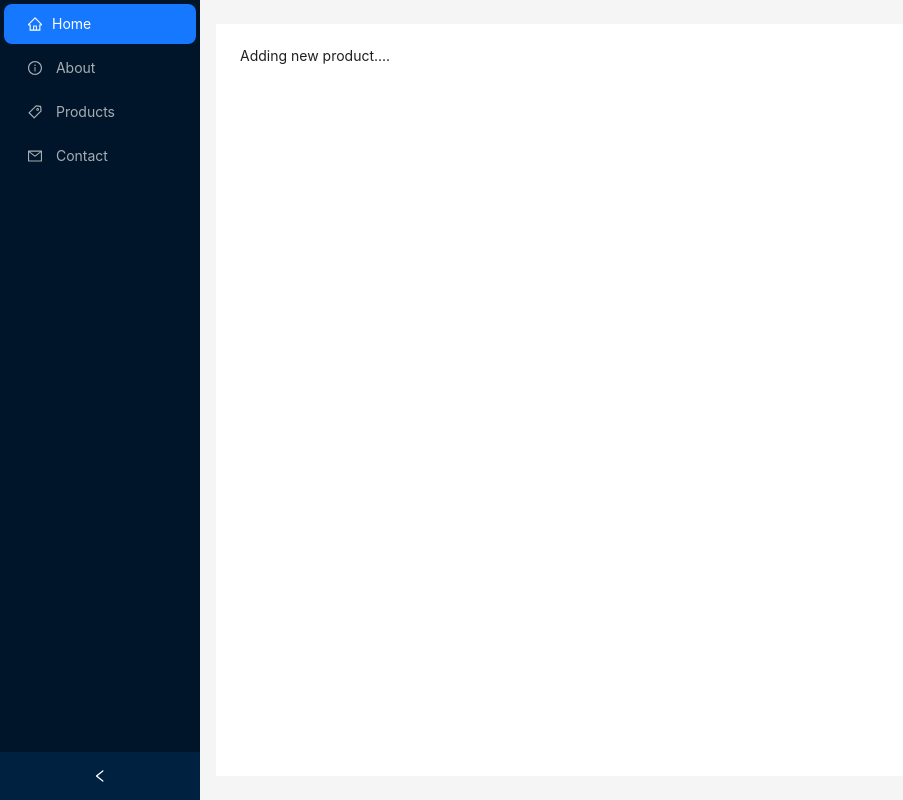
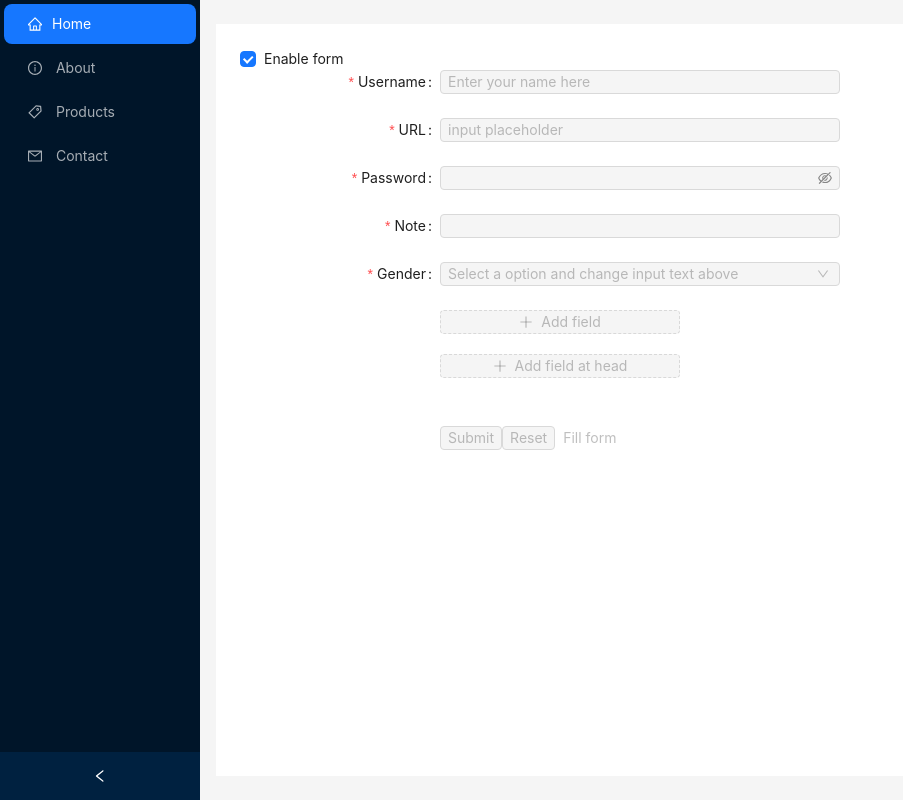
Before and after one commit to DheerajMlveda/React-Training, a React (Create React App) app: page /addProduct in a window 1280 px wide. Shown: the whole page, without its empty margins (0-903 px from the left). Built offline with nearby package versions, Linux system fonts and the light colour scheme.

Commit message:
AntD form

```diff
--- a/src/AntdNav.jsx
+++ b/src/AntdNav.jsx
@@ -36,7 +36,7 @@ export default class SiderDemo extends Component {
           <div className="logo" />
           <Menu theme="dark" defaultSelectedKeys={['1']} mode="inline">
             <Menu.Item key="1">
-              <Link to='home'>
+              <Link to='/'>
 
               <HomeOutlined/>
               <span>Home</span>
@@ -74,7 +74,7 @@ export default class SiderDemo extends Component {
           }}
           >
           <Routes>
-            <Route  path='/home'  element={<Home/>} />
+            <Route  path='/'  element={<Home/>} />
             <Route path ='products' element={<ProductList/>} />
             <Route path ='about' element={<About/>} />
             <Route path ='contact' element={<Contact/>} />
--- a/src/Components/AddProduct.jsx
+++ b/src/Components/AddProduct.jsx
@@ -1,9 +1,283 @@
-import React from 'react'
+import { Button, Form, Input, Select, Checkbox } from 'antd';
+import { useState, useRef } from 'react';
+import { MinusCircleOutlined, PlusOutlined } from '@ant-design/icons';
+const { Option } = Select;
 
-function AddProduct() {
+
+
+
+const AddProduct = () => {
+
+  const [pswd, setPswd] = useState('')
+  const [componentDisabled, setComponentDisabled] = useState(true)
+  const formRef = useRef(null);
+  const [form] = Form.useForm();
+  const formItemLayout = {
+    labelCol: {
+      span: 4,
+    },
+    wrapperCol: {
+      span: 14,
+    },
+  }
+  const name = Form.useWatch('username', form)
+  const onFinish = (values) => {
+    console.log('Success:', values);
+  };
+
+  const onFinishFailed = (errorInfo) => {
+    console.log('Failed:', errorInfo);
+  };
+
+  const onGenderChange = (value) => {
+    switch (value) {
+      case 'male':
+        formRef.current?.setFieldsValue({
+          note: 'Hi, man!',
+        });
+        break;
+      case 'female':
+        formRef.current?.setFieldsValue({
+          note: 'Hi, lady!',
+        });
+        break;
+      case 'other':
+        formRef.current?.setFieldsValue({
+          note: 'Hi there!',
+        });
+        break;
+      default:
+        break;
+    }
+  };
+
+  const onFill = () => {
+    formRef.current?.setFieldsValue({
+      note: 'Hello world!',
+      gender: 'male',
+    });
+  };
+
+  const onReset = () => {
+    formRef.current?.resetFields();
+  };
+
   return (
-    <div>Adding new product....</div>
-  )
+    <>
+      <Checkbox
+        checked={componentDisabled}
+        onChange={(e) => setComponentDisabled(e.target.checked)}
+      >{componentDisabled ? "Enable" : "Disable"} form</Checkbox>
+      <Form form={form}
+
+        {...formItemLayout}
+        name="basic"
+        labelCol={{
+          span: 8,
+        }}
+        wrapperCol={{
+          span: 16,
+        }}
+        style={{
+          maxWidth: 600,
+        }}
+        initialValues={{
+          remember: true,
+        }}
+        size='small'
+        onFinish={onFinish}
+        onFinishFailed={onFinishFailed}
+        autoComplete="off"
+        ref={formRef}
+        disabled={componentDisabled}
+      >
+        <Form.Item
+          label="Username"
+          name="username"
+          rules={[
+            {
+              required: true,
+              message: 'Please input your username!',
+            },
+          ]}
+        >
+          <Input placeholder='Enter your name here' />
+
+        </Form.Item>
+        {name}
+        <Form.Item
+          name="url"
+          label="URL"
+          rules={[
+            {
+              required: true,
+            },
+            {
+              type: 'url',
+              warningOnly: true,
+            },
+            {
+              type: 'string',
+              min: 6,
+            },
+          ]}
+        >
+          <Input placeholder="input placeholder" />
+        </Form.Item>
+        <Form.Item
+          label="Password"
+          name="password"
+          rules={[
+            {
+              required: true,
+              message: 'Please input your password!',
+            },
+          ]}
+        >
+          <Input.Password onChange={(e) => { ; setPswd(e.target.value) }} />
+        </Form.Item>
+        <Form.Item
+          name="note"
+          label="Note"
+          rules={[
+            {
+              required: "optional",
+            },
+          ]}
+        >
+          <Input />
+        </Form.Item>
+        <Form.Item
+          name="gender"
+          label="Gender"
+          rules={[
+            {
+              required: true,
+            },
+          ]}
+        >
+          <Select
+            placeholder="Select a option and change input text above"
+            onChange={onGenderChange}
+            allowClear
+          >
+            <Option value="male">male</Option>
+            <Option value="female">female</Option>
+            <Option value="other">other</Option>
+          </Select>
+        </Form.Item>
+        <Form.Item
+          noStyle
+          shouldUpdate={(prevValues, currentValues) => prevValues.gender !== currentValues.gender}
+        >
+          {({ getFieldValue }) =>
+            getFieldValue('gender') === 'other' ? (
+              <Form.Item
+                name="customizeGender"
+                label="Customize Gender"
+                rules={[
+                  {
+                    required: true,
+                  },
+                ]}
+              >
+                <Input />
+              </Form.Item>
+            ) : null
+          }
+        </Form.Item>
+        <Form.Item wrapperCol={{ offset: 8, span: 16 }}>
+
+          <Form.List
+            name="names"
+            rules={[
+              {
+                validator: async (_, names) => {
+                  if (!names || names.length < 2) {
+                    return Promise.reject(new Error('At least 2 passengers'));
+                  }
+                },
+              },
+            ]}
+          >
+            {(fields, { add, remove }, { errors }) => (
+              <>
+                {fields.map((field, index) => (
+                  <Form.Item
+                    label={index === 0 ? 'Passengers' : ''}
+                    required={false}
+                    key={field.key}
+                  >
+                    <Form.Item
+                      {...field}
+                      validateTrigger={['onChange', 'onBlur']}
+                      rules={[
+                        {
+                          required: true,
+                          whitespace: true,
+                          message: "Please input passenger's name or delete this field.",
+                        },
+                      ]}
+                      noStyle
+                    >
+                      <Input
+                        placeholder="passenger name"
+                        style={{
+                          width: '60%',
+                        }}
+                      />
+                    </Form.Item>
+                    {fields.length > 1 ? (
+                      <MinusCircleOutlined
+                        className="dynamic-delete-button"
+                        onClick={() => remove(field.name)}
+                      />
+                    ) : null}
+                  </Form.Item>
+                ))}
+                <Form.Item>
+                  <Button
+                    type="dashed"
+                    onClick={() => add()}
+                    style={{
+                      width: '60%',
+                    }}
+                    icon={<PlusOutlined />}
+                  >
+                    Add field
+                  </Button>
+                  <Button
+                    type="dashed"
+                    onClick={() => {
+                      add();
+                    }}
+                    style={{
+                      width: '60%',
+                      marginTop: '20px',
+                    }}
+                    icon={<PlusOutlined />}
+                  >
+                    Add field at head
+                  </Button>
+                  <Form.ErrorList errors={errors} />
+                </Form.Item>
+              </>
+            )}
+          </Form.List>
+        </Form.Item>
+        <Form.Item wrapperCol={{ offset: 8, span: 16 }} >
+          <Button type="primary" htmlType="submit">
+            Submit
+          </Button>
+          <Button htmlType="button" onClick={onReset}>
+            Reset
+          </Button>
+          <Button type="link" htmlType="button" onClick={onFill}>
+            Fill form
+          </Button>
+        </Form.Item>
+      </Form>
+    </>
+  );
 }
-
-export default AddProduct
+export default AddProduct;
--- a/src/ProductList.jsx
+++ b/src/ProductList.jsx
@@ -14,7 +14,7 @@ function ProductList() {
 
   const columns = [
     { title: 'Name', dataIndex: 'name', key: 'name' },
-    { title: 'Count', dataIndex: 'count', key: 'count' },
+    { title: 'age', dataIndex: 'age', key: 'age' },
     { title: 'Address', dataIndex: 'address', key: 'address' },
     {
       title: 'Action',
@@ -27,24 +27,24 @@ function ProductList() {
   const data = [
     {
       key: 1,
-      name: 'Baseball bat',
-      count: 32,
+      name: 'Patrick-Batman',
+      age: 32,
       address: 'New York No. 1 Lake Park',
-      description: 'My name is John Brown, I am 32 years old, living in New York No. 1 Lake Park.',
+      description: 'My name is Patrick-Batman, I am 32 years old, living in New York No. 1 Lake Park.',
     },
     {
       key: 2,
-      name: 'Basket ball',
-      count: 42,
+      name: 'Walter-white',
+      age: 42,
       address: 'London No. 1 Lake Park',
-      description: 'My name is Jim Green, I am 42 years old, living in London No. 1 Lake Park.',
+      description: 'My name is Walter White, I am 42 years old, living in London No. 1 Lake Park.',
     },
     {
       key: 3,
-      name: 'Rocket',
-      count: 2,
+      name: 'Eminem',
+      age: 2,
       address: 'Sidney No. 1 Lake Park',
-      description: 'My name is Joe Black, I am 32 years old, living in Sidney No. 1 Lake Park.',
+      description: 'My name is Joe Eminem, I am 32 years old, living in Sidney No. 1 Lake Park.',
     },
   ];
   return (
```
Also changed, not shown: src/Components/Home.jsx (+61 -9 lines).
